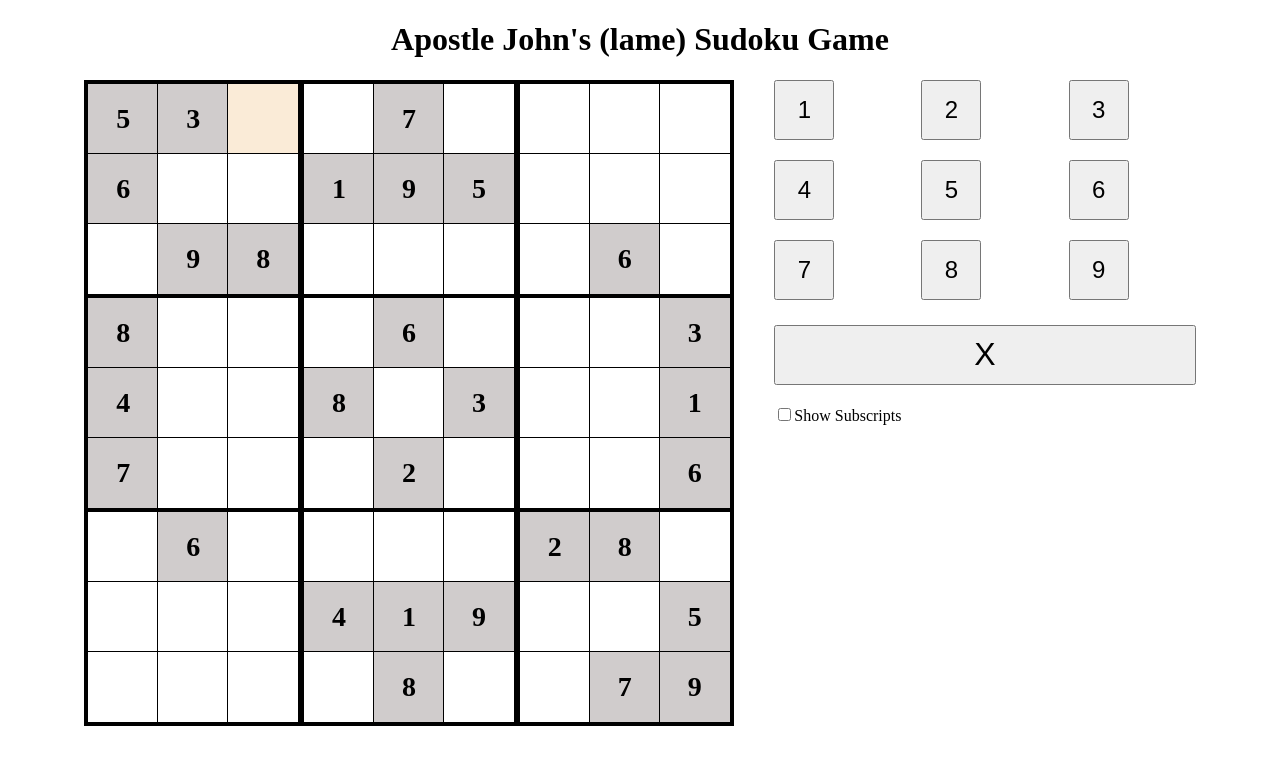
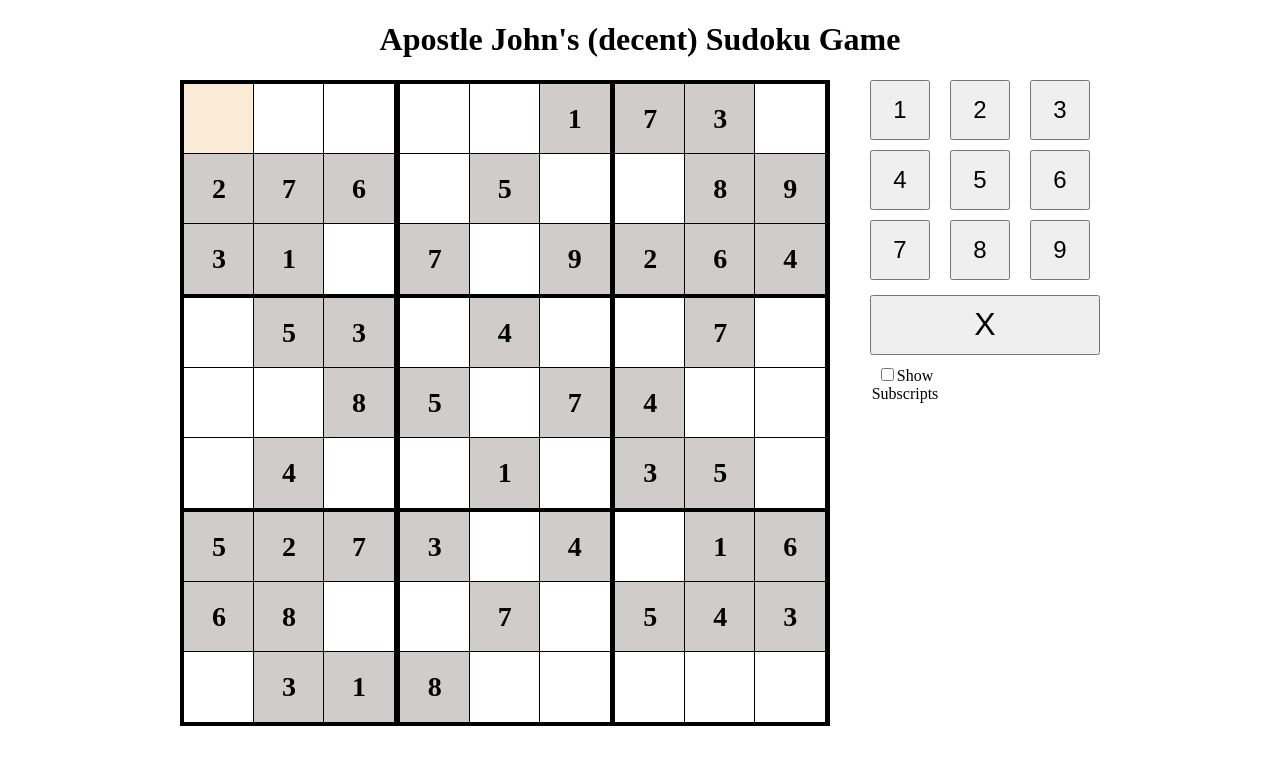
Before and after one commit to mikedorazio/Sudoku, a React (Vite) app: page / in a window 1280 px wide. Shown: the top 764 px of the page. Built offline with nearby package versions, Linux system fonts and the light colour scheme.

Commit message:
Add ability to have more than one Sudoku board

```diff
--- a/src/App.jsx
+++ b/src/App.jsx
@@ -6,7 +6,7 @@ function App() {
 
       return (
         <div className="app">
-          <h1>Apostle John's (lame) Sudoku Game</h1>
+          <h1>Apostle John's (decent) Sudoku Game</h1>
           <Board  />
         </div>
       );
--- a/src/Board.jsx
+++ b/src/Board.jsx
@@ -1,5 +1,4 @@
 import { useState, useEffect } from "react";
-import Cell from "./Cell";
 import useSudoku from "./hooks/useSudoku";
 import initialBoard from "./data.js";
 import Keyboard from "./Keyboard";
@@ -10,14 +9,23 @@ export default function Board() {
     const [board, setBoard] = useState([...initialBoard]);
     const [chunks, setChunks] = useState(initializeChunks);
     const [showSubscripts, setShowSubscripts] = useState(false);
-    const [selectedEntry, setSelectedEntry] = useState("0,2");
-    const { handleKeyup, handleMouseup, conflictedEntries } = useSudoku(board, setBoard, chunks, setChunks, selectedEntry, setSelectedEntry);
+    const [selectedEntry, setSelectedEntry] = useState(getInitialSelection);
+    const { handleKeyup, handleMouseup, conflictedEntries } = useSudoku(board, setBoard, selectedEntry, setSelectedEntry);
 
     console.log("Board Component rendering");
+
+    function getInitialSelection() {
+        const firstZero = initialBoard.findIndex(element => element === 0);
+        //console.log("Board.getInitialSelection", initialBoard, firstZero);
+        const row = Math.floor(firstZero / 9);
+        const col = firstZero % 9;
+        return row + "," + col;
+    }
 
     function initializeChunks() {
         let chunks = [];
         for (let i = 0; i < initialBoard.length; i += 3) {
+            //console.log("initializeChunks.board", board);
             chunks.push(initialBoard.slice(i, i + 3));
         }
         return chunks;
@@ -28,11 +36,12 @@ export default function Board() {
     }
 
     useEffect(() => {
-        console.log("Board useEffect is rendering");
+        //console.log("Board useEffect is rendering", board);
         let myChunks = [];
         for (let i = 0; i < initialBoard.length; i += 3) {
             myChunks.push(board.slice(i, i + 3));
         }
+        //console.log("Board.useEffect setting chunks", myChunks);
         setChunks(myChunks);
     }, [board]);
 
@@ -79,7 +88,6 @@ export default function Board() {
                 <label htmlFor="input-sub">
                     <input
                         id="input-sub"
-                        size="50"
                         type="checkbox"
                         name="showSubscripts"
                         value={showSubscripts}
--- a/src/Box.jsx
+++ b/src/Box.jsx
@@ -1,7 +1,7 @@
 import Cell from './Cell';
 
 export default function Box({chunk, originalValues, chunkIndex, selectedEntry, conflictedEntries, showSubscripts}) {
-    //console.log("Box.chunk", chunk, chunkIndex, selectedEntry, conflictedEntries, showSubscripts);
+    //console.log("Box.chunk", chunk, originalValues, chunkIndex, selectedEntry, conflictedEntries, showSubscripts);
 
     return (
         <>
--- a/src/Cell.jsx
+++ b/src/Cell.jsx
@@ -18,7 +18,7 @@ export default function Cell({ value, originalValue, entryIndex, selectedEntry,
     }
 
     //console.log("Cell.showSubscripts", showSubscripts);
-    //console.log("entryIndex", entryIndex, "row", row, "column", column, "rowColumn", rowColumn, "origValue", originalValue);
+    //console.log("Cell.entryIndex", entryIndex, "row", row, "column", column, "rowColumn", rowColumn, "origValue", originalValue);
 
     return (
         <div key={entryIndex} className={className} rowcol={rowColumn} value={value}> {value != 0 ? value : " "}
--- a/src/Keyboard.jsx
+++ b/src/Keyboard.jsx
@@ -15,9 +15,6 @@ export default function Keyboard() {
             })
         }
         <button className="delete-button" id="X"> X </button>
-
-
-
         </>
     );
 }
--- a/src/data.js
+++ b/src/data.js
@@ -1,5 +1,31 @@
-const initialBoard = [
-    5,3,0,0,7,0,0,0,0,   6,0,0,1,9,5,0,0,0,    0,9,8,0,0,0,0,6,0,    8,0,0,0,6,0,0,0,3,   4,0,0,8,0,3,0,0,1,
-    7,0,0,0,2,0,0,0,6,   0,6,0,0,0,0,2,8,0,    0,0,0,4,1,9,0,0,5,    0,0,0,0,8,0,0,7,9];
+const boardData =
+[
+   [5,3,0,0,7,0,0,0,0,
+    6,0,0,1,9,5,0,0,0,
+    0,9,8,0,0,0,0,6,0,
+    8,0,0,0,6,0,0,0,3,
+    4,0,0,8,0,3,0,0,1,
+    7,0,0,0,2,0,0,0,6,
+    0,6,0,0,0,0,2,8,0,
+    0,0,0,4,1,9,0,0,5,
+    0,0,0,0,8,0,0,7,9],
 
-  export default initialBoard;
+   [0,0,0,0,0,1,7,3,0,
+    2,7,6,0,5,0,0,8,9,
+    3,1,0,7,0,9,2,6,4,
+    0,5,3,0,4,0,0,7,0,
+    0,0,8,5,0,7,4,0,0,
+    0,4,0,0,1,0,3,5,0,
+    5,2,7,3,0,4,0,1,6,
+    6,8,0,0,7,0,5,4,3,
+    0,3,1,8,0,0,0,0,0]
+
+]
+// Mikey did the second game in the list on 11-17-14
+
+console.log("in boardData");
+let boardSize = boardData.length;
+let randomIndex = Math.floor(Math.random() * boardSize);
+let initialBoard = boardData[randomIndex];
+
+export default initialBoard;
--- a/src/hooks/useSudoku.js
+++ b/src/hooks/useSudoku.js
@@ -1,6 +1,6 @@
 import { useState } from "react";
 
-export default function useSudoku(board, setBoard, chunks, setChunks, selectedEntry, setSelectedEntry) {
+export default function useSudoku(board, setBoard, selectedEntry, setSelectedEntry) {
     const [conflictedEntries, setConflictedEntries] = useState([]);
     let currentNumber = 0;
 
@@ -36,17 +36,14 @@ export default function useSudoku(board, setBoard, chunks, setChunks, selectedEn
     }
 
     function setNewBoardEntry(key) {
-        let entry = selectedEntry.split(",");
+        //let entry = selectedEntry.split(",");
         let row = getSelectedRow();
         let column = getSelectedColumn();
         let boardEntry = +row * 9 + +column;
         console.log("setNewBoardEntry", selectedEntry, "key:", key);
         const newEntries = [...board];
-        //const newChunks = [...chunks];
         newEntries[boardEntry] = key;
-       // newChunks[row][column] = key;
         setBoard(newEntries);
-        //setChunks(newChunks);
     }
 
     // determines if two cells are in the same 3x3 subgrid
@@ -111,6 +108,12 @@ export default function useSudoku(board, setBoard, chunks, setChunks, selectedEn
         console.log("cgfc.conflictsSet.end", conflictsSet, "currentValue", currentValue);
     }
 
+    function getGridCount() {
+        let boardCountArray = board.filter(function(element) {
+            return element !== 0;
+        });
+        return boardCountArray.length;
+    }
     function updateSelectedEntry(key) {
         let prevConflicts = new Set(conflictedEntries);
         let newConflicts = new Set();
@@ -131,6 +134,10 @@ export default function useSudoku(board, setBoard, chunks, setChunks, selectedEn
         });
         console.log("updateSelectedEntry.prevConflicts - End", prevConflicts);
         setConflictedEntries(Array.from(completeSetOfConflicts));
+        console.log("updateSelectedEntries. grid has the folling count of numbers", getGridCount() + 1);
+        if (getGridCount() + 1 == 81 && completeSetOfConflicts.size == 0) {
+            console.log("updateSelectedEntry.GAME OVER....Congratulations.......");
+        }
     }
 
     // handle keypad entry
--- a/src/index.css
+++ b/src/index.css
@@ -19,9 +19,9 @@ button {
     float: left;
     display: grid;
     padding-left: 40px;
-    grid-template-columns: 1fr 1fr 1fr;
-    row-gap: 20px;
-    column-gap: 20px;
+    grid-template-columns: repeat(3, 70px);
+    row-gap: 10px;
+    column-gap: 10px;
 }
 
 .sudoku-board {
```
